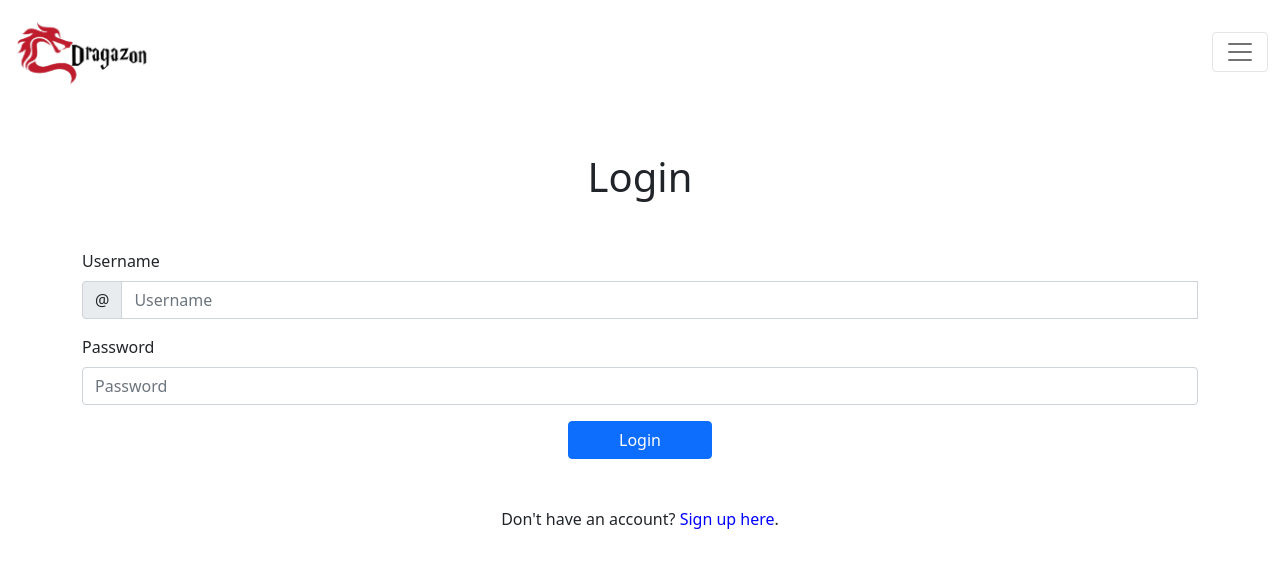
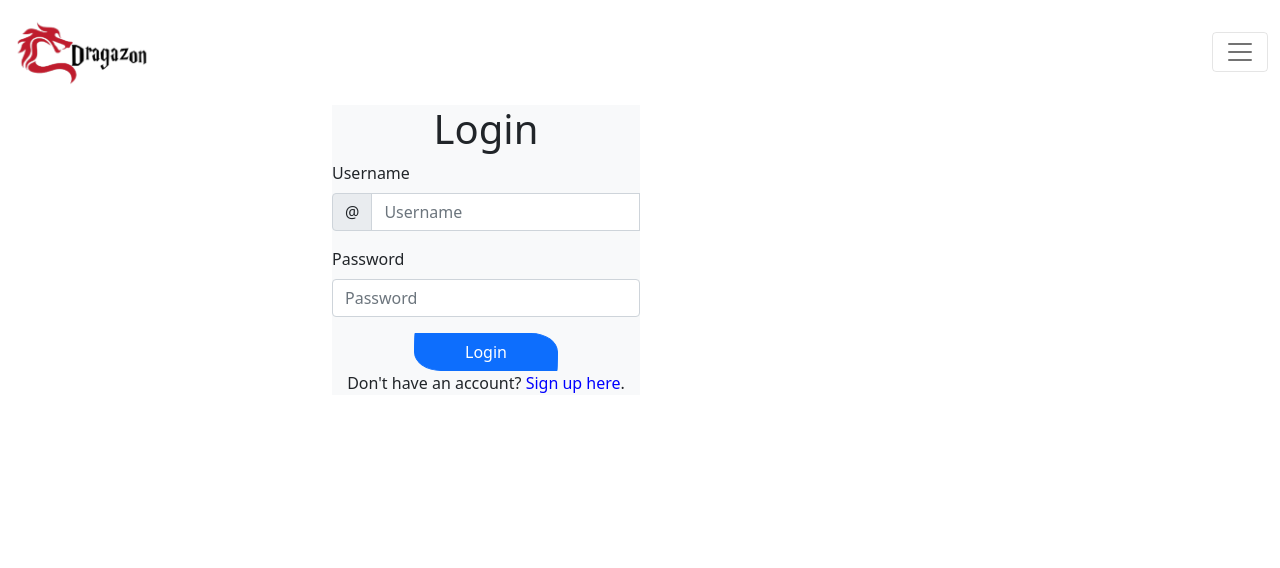
Before and after one commit to alexrabin/dragazon, a React (Create React App) app in the folder client-react/: page /login in a window 1280 px wide. Shown: the top 568 px of the page. Built offline with nearby package versions, Linux system fonts and the light colour scheme; no server answers.

Commit message:
worked on login page

```diff
--- a/client-react/src/components/NavigationBar.js
+++ b/client-react/src/components/NavigationBar.js
@@ -3,7 +3,6 @@ import {
   Navbar,
   Container,
   Nav,
-  NavDropdown,
   Offcanvas,
 } from "react-bootstrap";
 import authService from "../services/auth";
--- a/client-react/src/pages/LoginPage.js
+++ b/client-react/src/pages/LoginPage.js
@@ -1,131 +1,196 @@
-import React, {useState, useRef}from 'react'
-import {Button, Container, Form, InputGroup, FormControl} from 'react-bootstrap'
-import { useNavigate } from 'react-router-dom';
-import authService from '../services/auth';
+import React, { useState, useRef } from "react";
+import {
+  Button,
+  Container,
+  Form,
+  InputGroup,
+  FormControl,
+} from "react-bootstrap";
+import { useNavigate } from "react-router-dom";
+import authService from "../services/auth";
+import "./LoginPage.css";
 
 export default function LoginPage() {
-    const [showLogin, setShowLogin] = useState(true)
+  const [showLogin, setShowLogin] = useState(true);
   const nameInput = useRef(null);
   const emailInput = useRef(null);
   const usernameInput = useRef(null);
   const passwordInput = useRef(null);
   const [errorMsg, setErrorMsg] = useState(null);
   const navigate = useNavigate();
-    const submitHandler = async (e)=> {
+  const submitHandler = async (e) => {
     e.preventDefault();
 
-
-
-        if (showLogin){
+    if (showLogin) {
       //handle login flow
       let username = usernameInput.current.value;
       let password = passwordInput.current.value;
 
       const result = await authService.login(username, password);
-            if (result.response){
-                if (result.response.data === "Login successful"){
-                    navigate('/profile');
+      if (result.response) {
+        if (result.response.data === "Login successful") {
+          navigate("/profile");
           window.location.reload(true);
         }
+      } else {
+        setErrorMsg(result.error);
       }
-            else {
-                setErrorMsg(result.error)
-            }
-        }
-        else {
+    } else {
       //handle sign up flow
       let name = nameInput.current.value;
       let email = emailInput.current.value;
       let username = usernameInput.current.value;
       let password = passwordInput.current.value;
 
-            const result = await authService.signUp(name, email,username, password);
-            if (result.response){
+      const result = await authService.signUp(name, email, username, password);
+      if (result.response) {
         console.log(result.response.data);
-                if (result.response.data.message === "User created"){
-                    navigate('/profile');
+        if (result.response.data.message === "User created") {
+          navigate("/profile");
           window.location.reload(true);
         }
-            }
-            else {
-                setErrorMsg(result.error)
-            }
-
+      } else {
+        setErrorMsg(result.error);
       }
     }
+  };
   const reset = () => {
-        if (nameInput.current !== null)
-        nameInput.current.value = "";
-        if (emailInput.current !== null)
-        emailInput.current.value = "";
-        if (usernameInput.current !== null)
-        usernameInput.current.value = "";
-        if (passwordInput.current !== null)
-        passwordInput.current.value = "";
+    if (nameInput.current !== null) nameInput.current.value = "";
+    if (emailInput.current !== null) emailInput.current.value = "";
+    if (usernameInput.current !== null) usernameInput.current.value = "";
+    if (passwordInput.current !== null) passwordInput.current.value = "";
 
     setErrorMsg(null);
-    }
+  };
   return (
-        <Container  className="mt-5 mb-5 mx-auto">
-            <h1 className="text-center">{showLogin ? "Login":"Sign Up"}</h1>
+    // <Container  className="mt-5 mb-5 mx-auto">
 
-            <Form className="mt-5 mb-5 mx-auto" onSubmit={e => {
+
+    <Container className="col-md-6">
+        <Form
+            className="col-md-6 bg-light"
+           onSubmit={(e) => {
           submitHandler(e);
-            }}>
-            {!showLogin &&
-                <Form.Group className = 'mb-3' controlId="name">
+        }}
+      >
+
+
+
+      <h1 className="text-center">{showLogin ? "Login" : "Sign Up"}</h1>
+
+      {/* <Form className="mt-5 mb-5 mx-auto" onSubmit={e => { */}
+      {/* <Form */}
+        {/* className="col-md-6 bg-light" */}
+        {/* onSubmit={(e) => { */}
+          {/* submitHandler(e); */}
+        {/* }} */}
+      {/* > */}
+        {!showLogin && (
+          <Form.Group className="mb-3" controlId="name">
             <Form.Label>Name</Form.Label>
-                    <Form.Control ref={nameInput} type="text" placeholder="Name" required/>
+            <Form.Control
+              ref={nameInput}
+              type="text"
+              placeholder="Name"
+              required
+            />
           </Form.Group>
-            }
-                {!showLogin &&
-                <Form.Group className = 'mb-3' controlId="email">
+        )}
+        {!showLogin && (
+          <Form.Group className="mb-3" controlId="email">
             <Form.Label>Email</Form.Label>
-                    <Form.Control ref={emailInput} type="email" placeholder="Email" required isInvalid={errorMsg && errorMsg.includes("The email")}/>
-                    <Form.Control.Feedback type="invalid">{errorMsg}</Form.Control.Feedback>
+            <Form.Control
+              ref={emailInput}
+              type="email"
+              placeholder="Email"
 
+              required
+              isInvalid={errorMsg && errorMsg.includes("The email")}
+            />
+            <Form.Control.Feedback type="invalid">
+              {errorMsg}
+            </Form.Control.Feedback>
           </Form.Group>
-            }
-                <Form.Group className = 'mb-3' controlId="username">
+        )}
+        <Form.Group className="mb-3" controlId="username">
           <Form.Label>Username</Form.Label>
           <InputGroup className="mb-3">
             <InputGroup.Text id="basic-addon1">@</InputGroup.Text>
             <FormControl
-                        ref= {usernameInput}
+              ref={usernameInput}
               required
               type="text"
               placeholder="Username"
               aria-label="Username"
               aria-describedby="basic-addon1"
-                        isInvalid={errorMsg && errorMsg.toLowerCase().includes("username")}
+              isInvalid={
+                errorMsg && errorMsg.toLowerCase().includes("username")
+              }
             />
-                        <Form.Control.Feedback type="invalid">{errorMsg}</Form.Control.Feedback>
+            <Form.Control.Feedback type="invalid">
+              {errorMsg}
+            </Form.Control.Feedback>
           </InputGroup>
-
         </Form.Group>
-                <Form.Group className = 'mb-3' controlId="password">
+        <Form.Group className="mb-3" controlId="password">
           <Form.Label>Password</Form.Label>
-                    <Form.Control ref={passwordInput} required type="password" placeholder="Password" isInvalid={errorMsg === "Wrong password"}/>
-                    <Form.Control.Feedback type="invalid">Incorrect Password</Form.Control.Feedback>
+          <Form.Control
+            ref={passwordInput}
+            required
+            type="password"
+            placeholder="Password"
+            isInvalid={errorMsg === "Wrong password"}
+          />
+          <Form.Control.Feedback type="invalid">
+            Incorrect Password
+          </Form.Control.Feedback>
         </Form.Group>
 
-                {errorMsg === "network error" && <p className="text-danger text-center">Could not connect to server</p>}
+        {errorMsg === "network error" && (
+          <p className="text-danger text-center">Could not connect to server</p>
+        )}
         <div className="text-center">
-                <Button variant="primary" type="submit" style={{paddingRight:50, paddingLeft:50}}>
-                    {showLogin ? "Login":"Sign Up"}
+          <Button
+            variant="primary"
+            type="submit"
+            style={{ paddingRight: 50, paddingLeft: 50, borderRadius:"1% 30% / 80% " }}
+          >
+            {showLogin ? "Login" : "Sign Up"}
           </Button>
         </div>
+      {/* </Form> */}
+      <div className="text-center">
+        {showLogin ? (
+          <p>
+            Don't have an account?{" "}
+            <a
+              style={{ color: "blue", cursor: "pointer" }}
+              onClick={() => {
+                reset();
+                setShowLogin(!showLogin);
+              }}
+            >
+              Sign up here
+            </a>
+            .
+          </p>
+        ) : (
+          <p>
+            Already have an account?{" "}
+            <a
+              style={{ color: "blue", cursor: "pointer"}}
+              onClick={() => {
+                reset();
+                setShowLogin(!showLogin);
+              }}
+            >
+              Login here
+            </a>
+            .
+          </p>
+        )}
+      </div>
       </Form>
-            <div className="text-center">
-            {showLogin ? <p>Don't have an account? <a style={{color:'blue', cursor:'pointer'}} onClick={() => {
-                reset()
-                setShowLogin(!showLogin);
-            }}>Sign up here</a>.</p> :
-            <p>Already have an account? <a style={{color:'blue', cursor:'pointer'}} onClick={() => {
-                reset()
-                setShowLogin(!showLogin);
-            }}>Login here</a>.</p>}
-            </div>
     </Container>
-    )
+  );
 }
```
Also changed, not shown: client-react/src/pages/LoginPage.css (added). Lines whose indentation alone changed are shown as unchanged.
